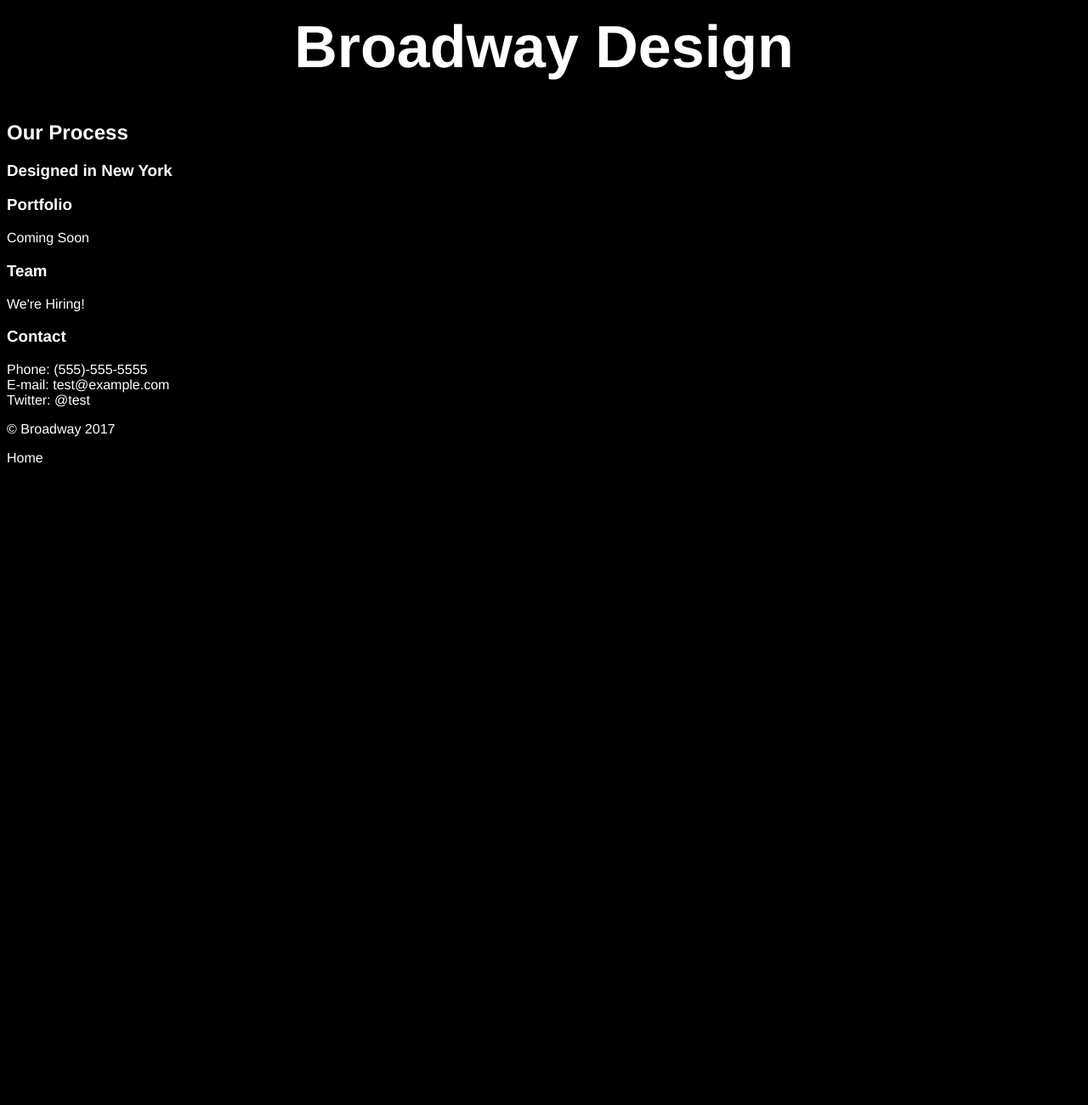
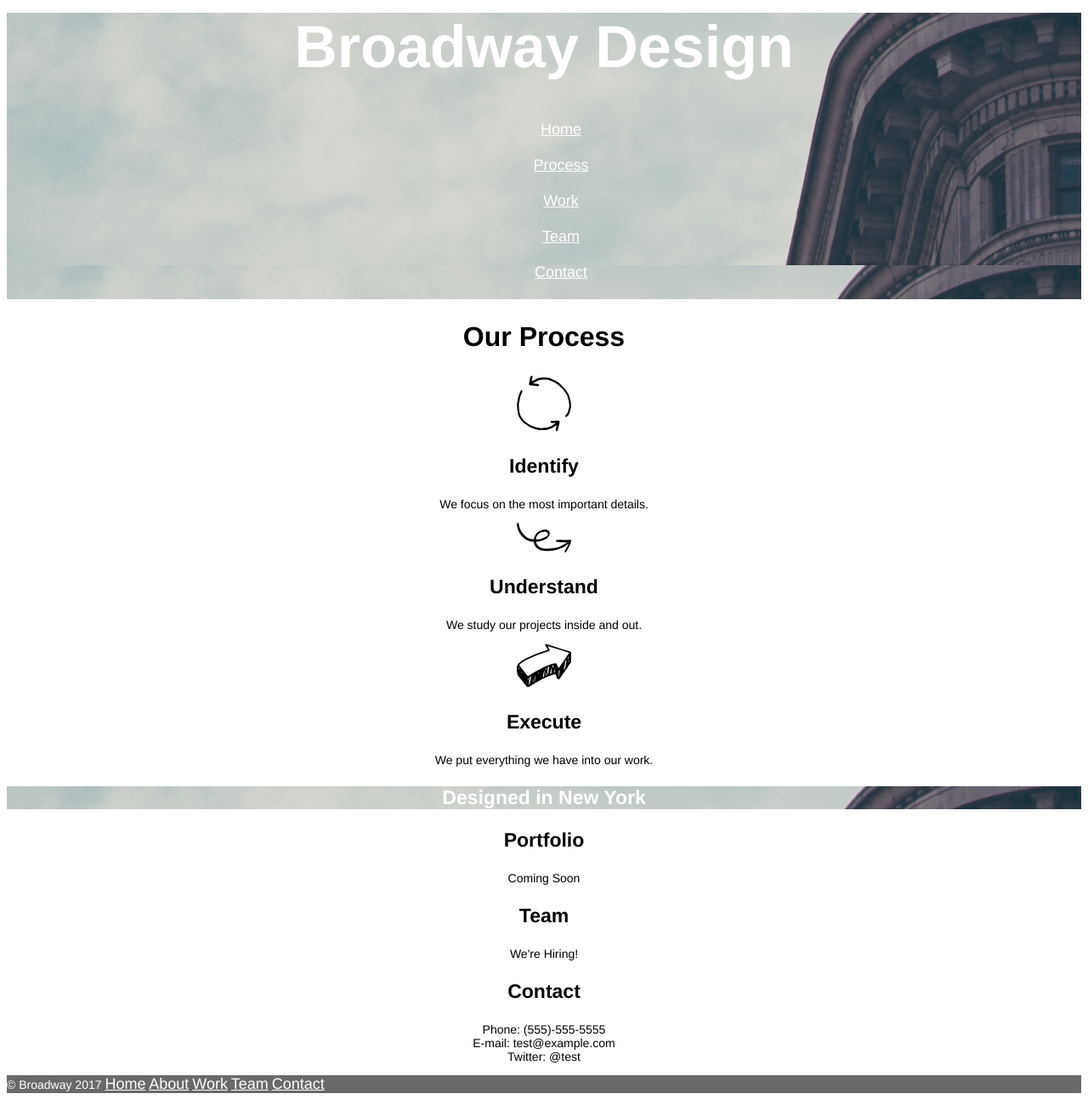
Before and after one commit to JazzRuby/Broadway, a plain HTML site: page index.html in a window 1280 px wide. Shown: the part 32-1332 px from the top of the page at 85% size. Before the commit the page ends 800 px from the top, so only its background shows below. Drawn offline with Linux system fonts and the light colour scheme.

Commit message:
Develops the rest of the webpage.

```diff
--- a/index.html
+++ b/index.html
@@ -9,48 +9,67 @@
 
     <!--Header Section with background
     plus navigation with 5 buttons-->
-    <div class="header" alt=background>
+    <div class="Home">
       <h1>Broadway Design</h1>
+      <ul>
+        <li><a href="#Home" class="btn-nav">Home</a></li><br>
+        <li><a href="#Process" class="btn-nav">Process</a></li><br>
+        <li><a href="#Work" class="btn-nav">Work</a></li><br>
+        <li><a href="#Team" class="btn-nav">Team</a></li><br>
+        <li><a href="#Contact" class="btn-nav">Contact</a></li><br>
+      </ul>
     </div>
 
     <!--Process Section
-    with three subsections:
-
-    <img>
-    Identify
-    <p>
-    We focus on the most important details.
-
-    <img>
-    Understand
-    <p>
-    We study our projects inside and out.
-
-    <img>
-    Execute
-    <p>
-    We put everything we have into our work.
-    -->
-
+    with three subsections:-->
+  <div class="Process">
     <h2>Our Process</h2>
+    <img src="./resources/images/understand.svg" alt="identify-icon">
+    <h3>Identify</h3>
+    <p>We focus on the most important details.</p>
+    <img src="./resources/images/identify.svg" alt="understand-icon">
+    <h3>Understand</h3>
+    <p>We study our projects inside and out.</p>
+    <img src="./resources/images/execute.svg" alt="execute-icon">
+    <h3>Execute</h3>
+    <p>    We put everything we have into our work.</p>
+  </div>
 
     <!--Mini Background Section-->
+  <div class="Designed">
     <h3>Designed in New York</h3>
+  </div>
+
 
     <!--Work, Team, and Contact Section-->
+  <div class="Work">
     <h3>Portfolio</h3>
      <p>Coming Soon</p>
+  </div>
+
+  <div class="Team">
     <h3>Team</h3>
       <p>We're Hiring!</p>
+    </div>
+
+  <div class="Contact">
     <h3>Contact</h3>
       <p>Phone: (555)-555-5555<br>
       E-mail: test@example.com<br>
       Twitter: @test</p>
+  </div>
 
       <!--Footer-->
-      <p>&copy Broadway 2017</p>
-      <!--followed by nav buttons for Home, About, Work, Team, Contact-->
-      <nav>Home</nav>
+    <div class="footer">
+      <nav>
+        <p>&copy Broadway 2017
+        <a href="#Home" class="btn-nav">Home</a>
+        <a href="#Process" class="btn-nav">About</a>
+        <a href="#Work" class="btn-nav">Work</a>
+        <a href="#Team" class="btn-nav">Team</a>
+        <a href="#Contact" class="btn-nav">Contact</a>
+      </nav></p>
+    </div>
 
   </body>
 </html>
--- a/resources/css/style.css
+++ b/resources/css/style.css
@@ -1,18 +1,49 @@
 body {
   font-family: Helvetica;
-  background-color: black;
+  background-color: white;
+  color: black;
+  text-align: center;
+}
+
+h1 {
+  font-size: 70px;
+  font-weight: bold;
   color: white;
 }
 
-.header {
-  text-align: center;
+h2 {
+  font-size: 32px;
+  font-weight: bold;
+}
+
+h3 {
+  font-size: 23px;
+  font-weight: bold;
+}
+
+ul {
+  font-size: 18px;
+  color: white;
+  list-style: none;
+}
+
+p {
+  font-size: 14px;
+}
+
+.footer {
+  text-align: left;
+  background-color: dimgray;
+  font-size: 11px;
   color: white;
 }
 
-h1, h2, h3 {
-  font-weight: bold;
+.btn-nav {
+  font-size: 18px;
+  color: white;
 }
 
-.header h1 {
-  font-size: 70px;
+.Home, .Designed {
+  background-image: url(../images/flatiron-building.png);
+  color: white;
 }
```
Also changed, not shown: resources/images/execute.svg (added), resources/images/flatiron-building.png (added), resources/images/identify.svg (added), resources/images/understand.svg (added).
